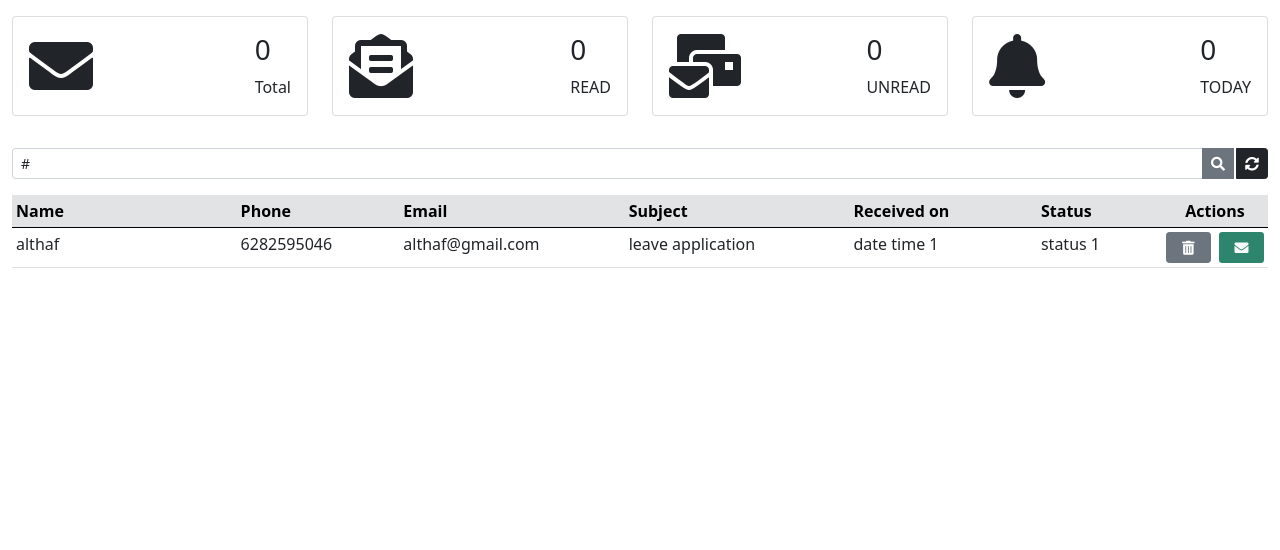
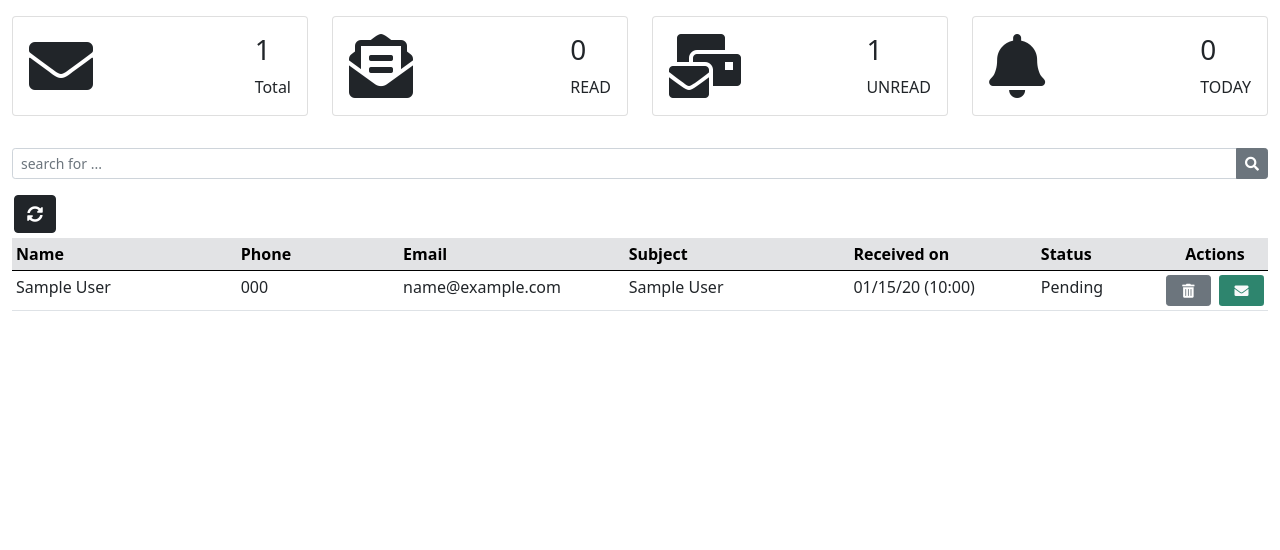
Before and after one commit to althafMuhammedUmer/Inbox-app-django-javascript, a Django app: page /inbox/ in a window 1280 px wide. Shown: the part 56-606 px from the top of the page. Run offline with Django 4.2, Linux system fonts and the light colour scheme; a user stored in the database is signed in; tables that the repository leaves empty hold one stand-in row (values such as "Sample post"); some libraries are stand-ins or nearby versions.

Commit message:
fixed fadeout bug

```diff
--- a/App/templates/base.html
+++ b/App/templates/base.html
@@ -211,7 +211,7 @@
     <!--=====Function to pulse text to login page ============= -->
     <script>
         (function pulse() {
-            $('.text-pulse').fadOut(1000).fadeIn(1000, pulse);
+            $('.text-pulse').fadeOut(1000).fadeIn(1000, pulse);
         })();
 
     </script>
--- a/App/templates/dashboard/dashboard.html
+++ b/App/templates/dashboard/dashboard.html
@@ -10,7 +10,7 @@
 
                         </div>
                         <div>
-                            <h3>0</h3>
+                            <h3>{{total}}</h3>
                             <p class="mb-0">Total</p>
                         </div>
 
@@ -31,7 +31,7 @@
 
                         </div>
                         <div>
-                            <h3>0</h3>
+                            <h3>{{read}}</h3>
                             <p class="mb-0">READ</p>
                         </div>
 
@@ -53,7 +53,7 @@
 
                         </div>
                         <div>
-                            <h3>0</h3>
+                            <h3>{{unread}}</h3>
                             <p class="mb-0">UNREAD</p>
                         </div>
 
@@ -74,7 +74,7 @@
 
                         </div>
                         <div>
-                            <h3>0</h3>
+                            <h3>{{today}}</h3>
                             <p class="mb-0">TODAY</p>
                         </div>
 
--- a/App/templates/inbox.html
+++ b/App/templates/inbox.html
@@ -54,13 +54,13 @@ Inbox
     </div>
     <br>
     <!--Global search-->
-    <form action="">
+    <form  id="global-search" class="hide" action=" {% url 'inbox' %} " >
         <div class="input-group input-group-sm mb-3">
-            <input type="text" name"#" class="form-control input-sm" placeholder="search for ..." value="#">
+            <input name"q" type="text"  class="form-control input-sm" placeholder="search for ...">
             <button type="submit" class="btn btn-secondary" title="Search" ><i class="fas fa-search"></i></button>
-            <a href="{% url 'inbox' %}" class="btn btn-dark" style="margin-left: 2px;" title="Refresh"><i class="fas fa-sync-alt"></i></a>
         </div>
     </form>
+    <a href="{% url 'inbox' %}" class="btn btn-dark" style="margin-left: 2px;" title="Refresh"><i class="fas fa-sync-alt"></i></a>
 
     <!--Table of messages-->
     <div class="col-lg-12">
@@ -79,13 +79,14 @@ Inbox
                     </tr>
                 </thead>
                 <!--====Data from Backend here ======-->
+                {% for customer in customers %}
                 <tr>
-                    <td>althaf</td>
-                    <td>6282595046</td>
-                    <td>althaf@gmail.com</td>
-                    <td>leave application</td>
-                    <td>date time 1</td>
-                    <td>status 1</td>
+                    <td>{{customer.name}}</td>
+                    <td>{{customer.phone}}</td>
+                    <td>{{customer.email}}</td>
+                    <td>{{customer.subject}}</td>
+                    <td>{{customer.created_at | date:'m/d/y (H:i)'}}</td>
+                    <td>{{customer.status}}</td>
                     <td>
                         <button class="btn btn-secondary btn-sm btn-action" title="Delete message">
                             <i class="fas fa-trash-alt"></i>
@@ -97,6 +98,7 @@ Inbox
                         </a>
                     </td>
                 </tr>
+                {% endfor %}
 
             </table>
         </div>
--- a/App/views.py
+++ b/App/views.py
@@ -7,6 +7,11 @@ from .models import Customer
 from .forms import CustomerForm
 from django.contrib import messages
 from django.http import HttpResponseRedirect # this will prevent DDOS attact in your front end inputs by redirecting page and clear all inputs
+from django.views.decorators.csrf import csrf_exempt
+from django.db.models import Q #Global search
+from django.core.paginator import Paginator
+# from datetime import datetime
+from django.utils.timezone import datetime
 
 
 
@@ -16,6 +21,7 @@ def home(request):
     return render(request, "home.html")
 
 # function to send message
+@csrf_exempt
 def send_message(request):
     if request.method == 'POST':
         print("send message is working")
@@ -40,7 +46,73 @@ def send_message(request):
 
     # =============(Backend)================#
 # function to inbox (backend)
+
+def search(request):
+    if 'q' in request.GET:
+        q = request.GET.get['q']
+        all_customer_list = Customer.objects.filter(
+            Q(name__icontains=q) | Q(phone__icontains=q) |
+            Q(email__icontains=q) | Q(subject__icontains=q) |
+            Q(message__icontains=q) | Q(status__icontains=q)
+
+        ).order_by('-created_at')
+
+    else:
+        all_customer_list = Customer.objects.all().order_by('-created_at')
+
+
+    return render(request, "inbox.html", {
+        "customers": all_customer_list,
+    })
+
+
+
+
+
+
 @login_required(login_url="login")
 @cache_control(no_cache=True, must_revalidate=True, no_store=True)  # with these three configuratin we distroy the session
 def inbox(request):
-    return render(request, "inbox.html")
+    if "q" in request.GET:
+
+        q = request.GET["q"]
+        if q:
+            print("hello")
+            all_customer_list = Customer.objects.filter(
+                Q(name__icontains=q) | Q(phone__icontains=q) |
+                Q(email__icontains=q) | Q(subject__icontains=q) |
+                Q(message__icontains=q) | Q(status__icontains=q)
+
+            ).order_by('-created_at')
+
+    all_customer_list = Customer.objects.all().order_by('-created_at')
+
+    paginator = Paginator(all_customer_list, 3)
+    page = request.GET.get('page')
+    all_customer = paginator.get_page(page)
+
+
+    # -------------Message Counter --------------- #
+    # 1) Total
+    total = Customer.objects.all().count()
+
+    # 2) read
+    read = Customer.objects.filter(status="Read").count()
+
+    # 3) unread
+    unread = Customer.objects.filter(status="Pending").count()
+
+    # 4) today
+    base = datetime.now().date()
+    today = Customer.objects.filter(created_at__gt=base).count()
+
+
+    return render(request, "inbox.html", {
+        "customers" : all_customer,
+
+        "total": total,
+        "read": read,
+        "unread": unread,
+        "today" : today,
+
+        })
--- a/INBOX/settings.py
+++ b/INBOX/settings.py
@@ -137,9 +137,6 @@ LOGOUT_REDIRECT_URL="home"
 
 #jazzmin
 JAZZMIN_SETTINGS = {
-    # # "site_title": "Library Admin",
-    #   "login_logo": None,
+    "welcome_sign": "Hi admin",
 
-    #   # Logo to use for your site, must be present in static files, used for brand on top left
-    # "site_logo": "books/img/logo.png",
 }
--- a/INBOX/urls.py
+++ b/INBOX/urls.py
@@ -25,6 +25,7 @@ urlpatterns = [
     path('admin/', admin.site.urls),
      # path to inbox page (backend)
     path('inbox/', views.inbox, name="inbox"),
+    path('search/', views.search, name="search"),
 
 
     # =============(Frontend)================#
```
Also changed, not shown: requirements.txt (added, +92 -0 lines), db.sqlite3 (deleted).
